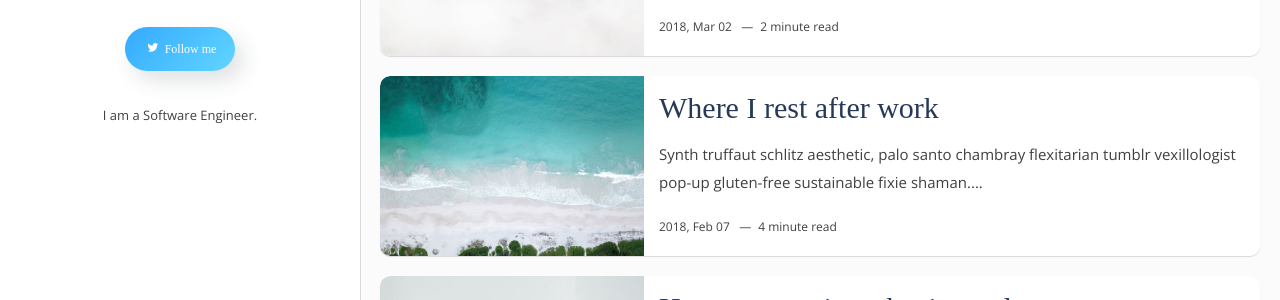
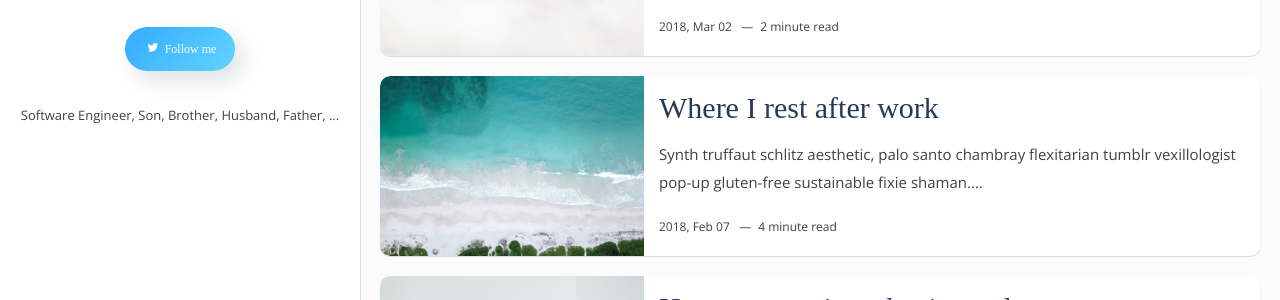
Before and after one commit to artemsheludko/flexton, a Jekyll site: the page built from index.html, in a window 1280 px wide. Shown: the part 203-503 px from the top of the page. Built offline with Jekyll 4.4.1, drawn with Linux system fonts in a browser that asks for light colours; some web fonts are replaced; the list of posts is cut into pages by our own code.

Commit message:
updated about author

```diff
--- a/_config.yml
+++ b/_config.yml
@@ -9,7 +9,7 @@ author-image:   ajalex_avatar.jpg
 author-job:     Software Engineer
 author-email:    # Add your email for contant form.
 author-twitter: ajalex114 # Add your twitter account
-about-author:   I am a Software Engineer.
+about-author:   Software Engineer, Son, Brother, Husband, Father, ...
 
 # Social settings
 social-twitter:   ajalex114
```
